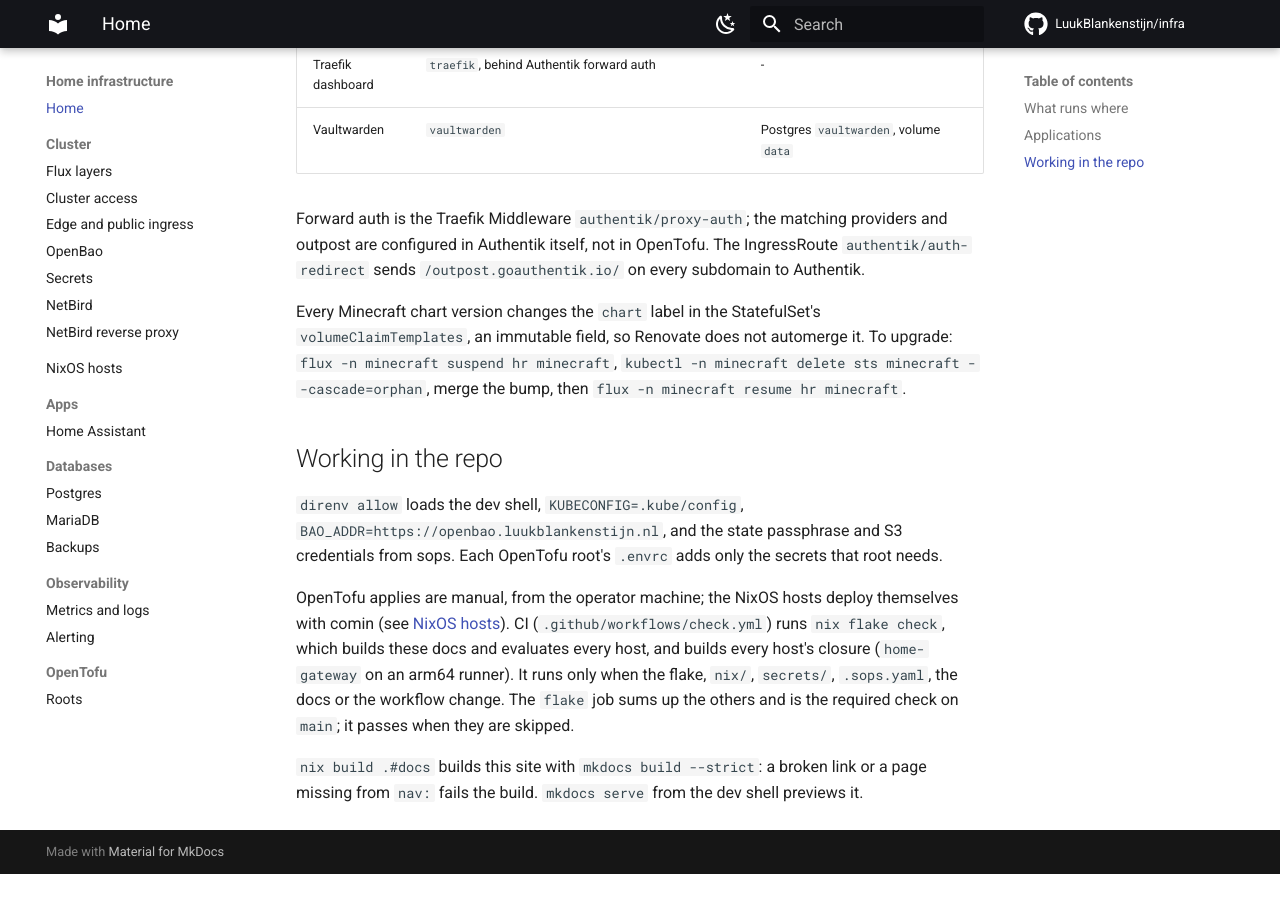
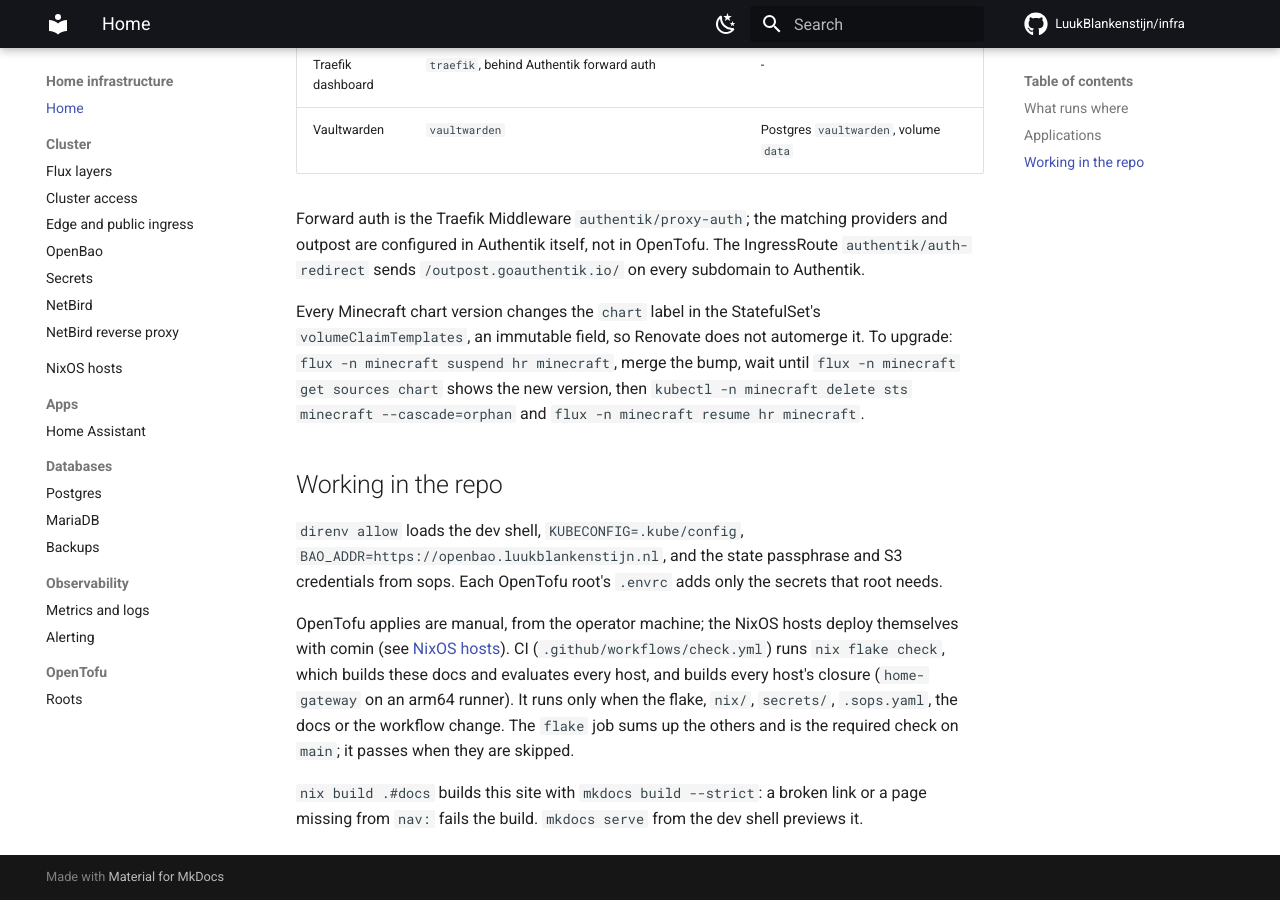
Before and after one commit to LuukBlankenstijn/infra, an MkDocs documentation site: the page built from docs/index.md, in a window 1280 px wide and 900 px high, scrolled down 1920 px. Built offline with MkDocs 1.6.1 and Material for MkDocs 9.7.7, drawn with Linux system fonts in a browser that asks for light colours; comment, search, counter and statistics services are not loaded; before the commit the page ends 2794 px from its top, so only the background shows below that.

Commit message:
chore(renovate): skip MariaDB majors; fix minecraft upgrade order in docs

```diff
--- a/docs/index.md
+++ b/docs/index.md
@@ -52,9 +52,10 @@ subdomain to Authentik.
 
 Every Minecraft chart version changes the `chart` label in the StatefulSet's
 `volumeClaimTemplates`, an immutable field, so Renovate does not automerge it.
-To upgrade: `flux -n minecraft suspend hr minecraft`,
-`kubectl -n minecraft delete sts minecraft --cascade=orphan`, merge the bump,
-then `flux -n minecraft resume hr minecraft`.
+To upgrade: `flux -n minecraft suspend hr minecraft`, merge the bump, wait until
+`flux -n minecraft get sources chart` shows the new version, then
+`kubectl -n minecraft delete sts minecraft --cascade=orphan` and
+`flux -n minecraft resume hr minecraft`.
 
 ## Working in the repo
 
```
Also changed, not shown: docs/databases/mariadb.md (+2 -1 lines), renovate.json (+9 -0 lines).
